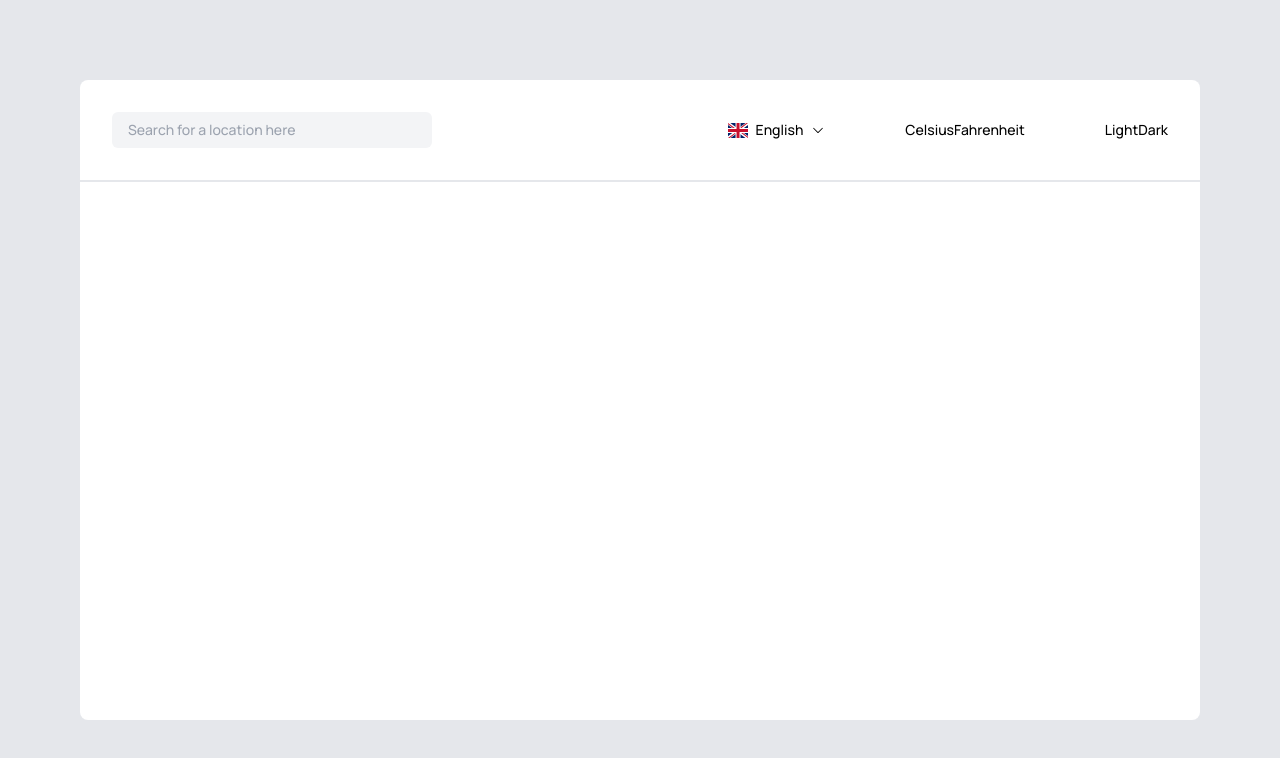
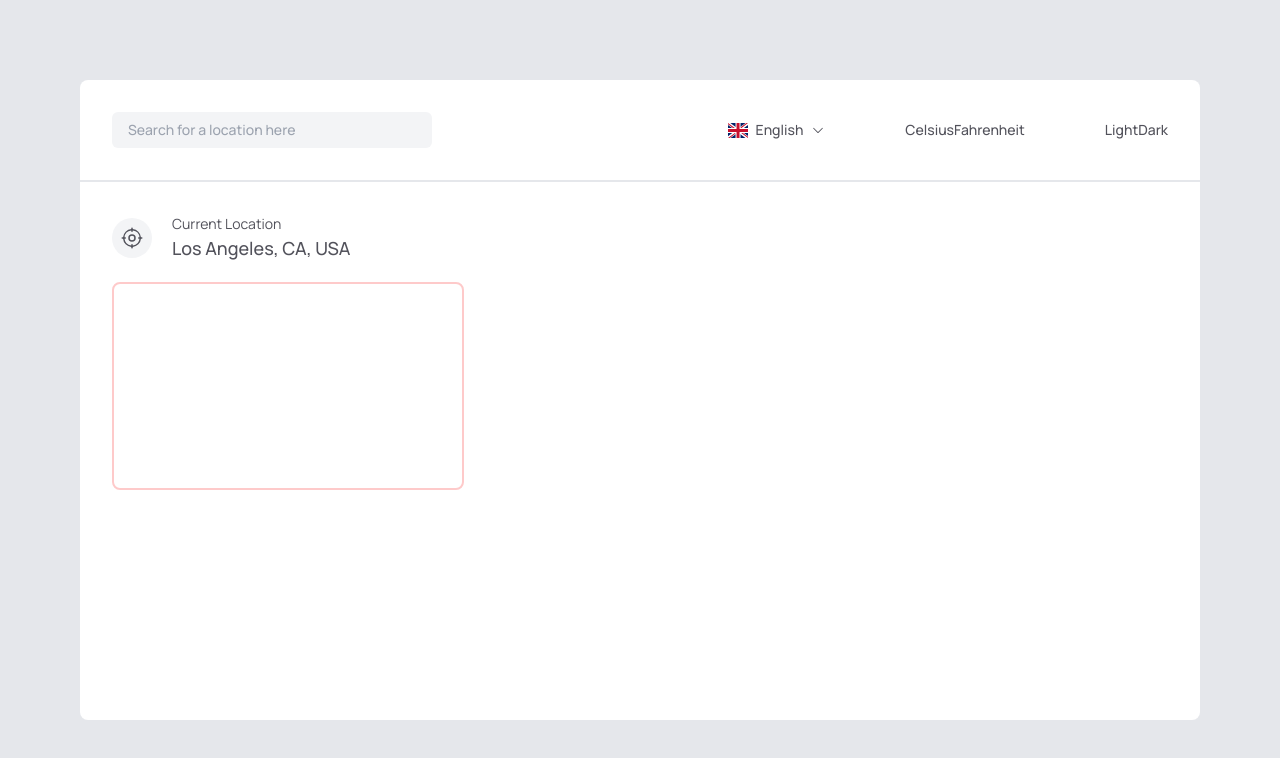
Before and after one commit to mjtavrs/sunray, a Next.js app: page / in a window 1280 px wide. Shown: the top 758 px of the page. Built offline with nearby package versions, Linux system fonts and the light colour scheme.

Commit message:
feat: Create the Main component, which will hold the weather information

```diff
--- /dev/null
+++ b/app/Main.tsx
@@ -0,0 +1,20 @@
+import { Crosshair } from '@phosphor-icons/react/dist/ssr'
+
+export default function Main() {
+  return (
+    <main className="p-8">
+      <header className="flex items-center gap-5">
+        <div className="cursor-pointer rounded-full bg-gray-100 p-2">
+          <Crosshair size={24} className="text-zinc-600" />
+        </div>
+        <div>
+          <p>Current Location</p>
+          <p className="text-lg font-medium">Los Angeles, CA, USA</p>
+        </div>
+      </header>
+      <main className="flex gap-5 py-5">
+        <div className="h-52 max-w-[33.3%] flex-1 overflow-hidden rounded-lg border-2 border-red-200"></div>
+      </main>
+    </main>
+  )
+}
--- a/app/page.tsx
+++ b/app/page.tsx
@@ -1,10 +1,12 @@
 import Header from './Header'
+import Main from './Main'
 
 export default function Home() {
   return (
-    <div className="h-dvh w-dvw bg-gray-200 p-20 text-sm">
+    <div className="h-dvh w-dvw bg-gray-200 p-20 text-sm text-zinc-600">
       <div className="h-full w-full rounded-lg bg-white">
         <Header />
+        <Main />
       </div>
     </div>
   )
```
Also changed, not shown: assets/images/losAngeles_test.jpg (added).
